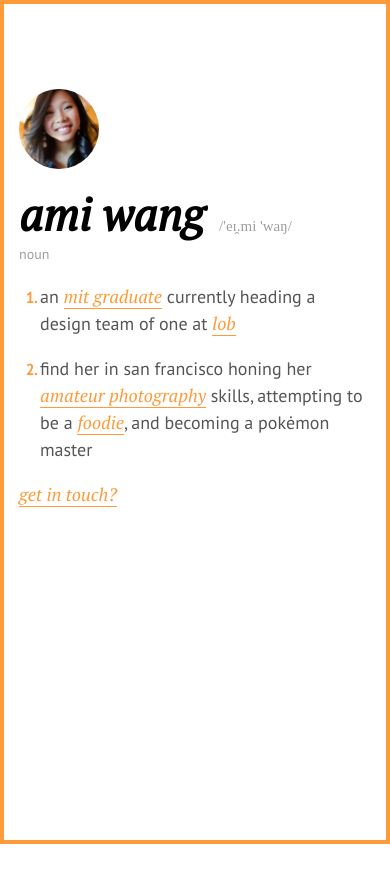
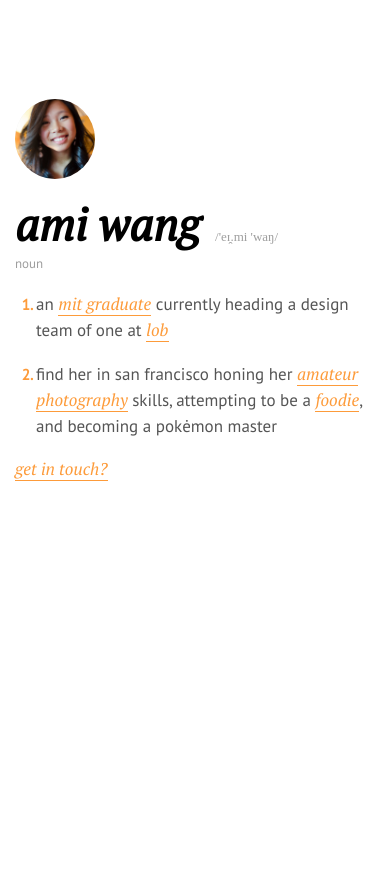
Before and after one commit to ami/ami.github.io, a plain HTML site: page index.html in a window 390 px wide. Before the commit the page ends 844 px from the top, so only its background shows below. Drawn offline with Linux system fonts and the light colour scheme.

Commit message:
responsiveness

```diff
--- a/main.css
+++ b/main.css
@@ -8,7 +8,6 @@ body {
   padding: 0;
   margin: 0;
   height: 100vh;
-  border: 4px solid #fd9b3a;
   font-family: 'PT Sans', 'Helvetica', sans-serif;
 }
 
@@ -77,7 +76,7 @@ img {
 .blurb h1 span {
   font-family: 'Times New Roman', serif;
   font-style: normal;
-  font-size: 15px;
+  font-size: 14px;
   font-weight: 300;
   margin-left: 15px;
   color: #9e9e9e;
@@ -120,13 +119,13 @@ img {
   border-bottom: 1px solid #fd8005;
 }
 
-@media (max-width: 640px) {
+@media (max-width: 700px) {
   .container {
     -webkit-flex-direction: column;
     flex-direction: column;
     width: 100%;
-    padding: 15px;
-    margin-top: 70px;
+    padding: 60px;
+    margin-top: 0;
   }
 
   .container img {
@@ -139,7 +138,23 @@ img {
     margin-top: 15px;
   }
 
+  .blurb h1 span,
+  .blurb .noun {
+    font-size: 13px;
+  }
+
+  .blurb p {
+    font-size: 17px;
+  }
+
   .blurb .line {
     display: none;
   }
 }
+
+@media (max-width: 450px) {
+  .container {
+    padding: 15px;
+    margin-top: 10vh;
+  }
+}
```
